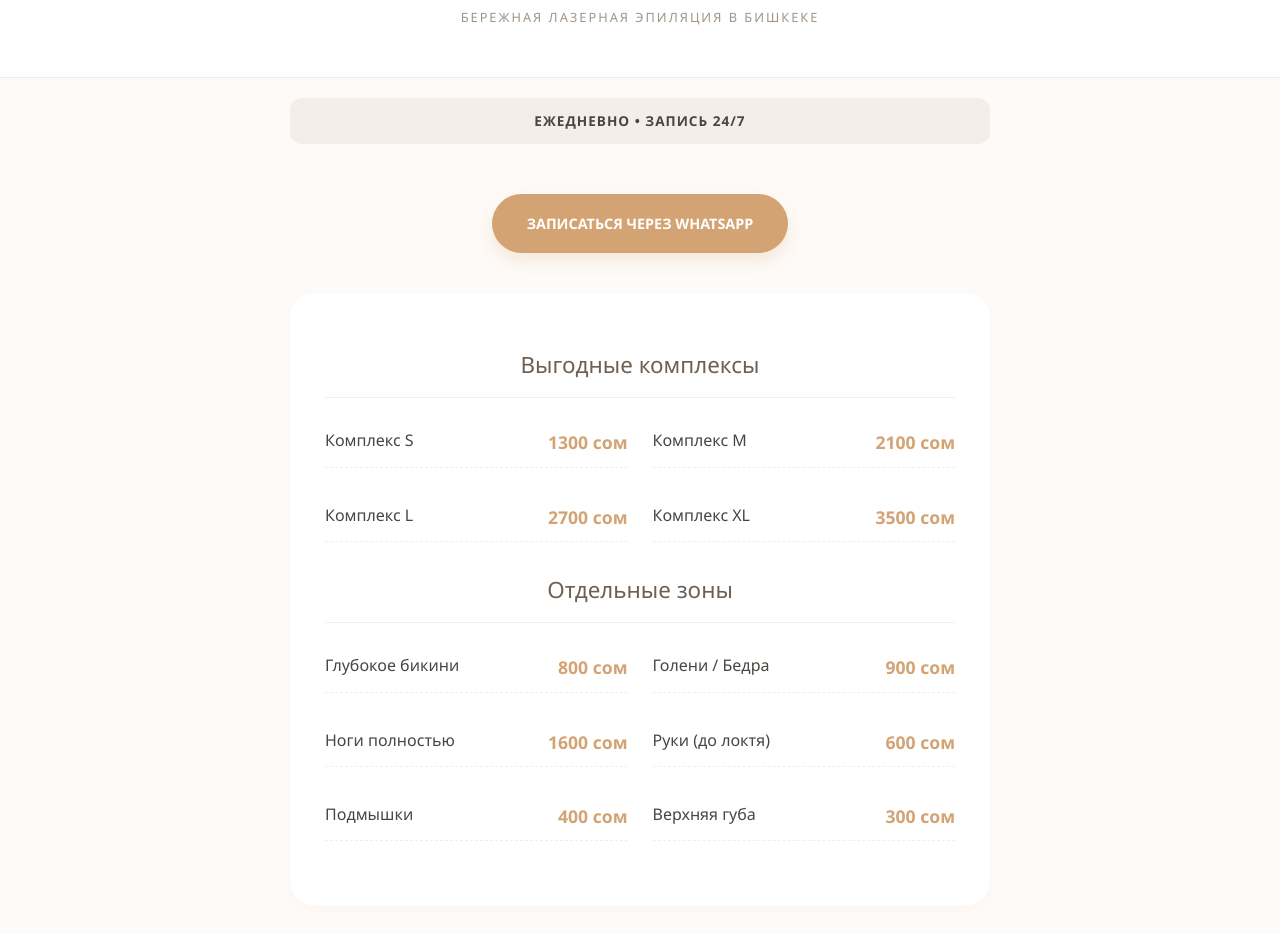
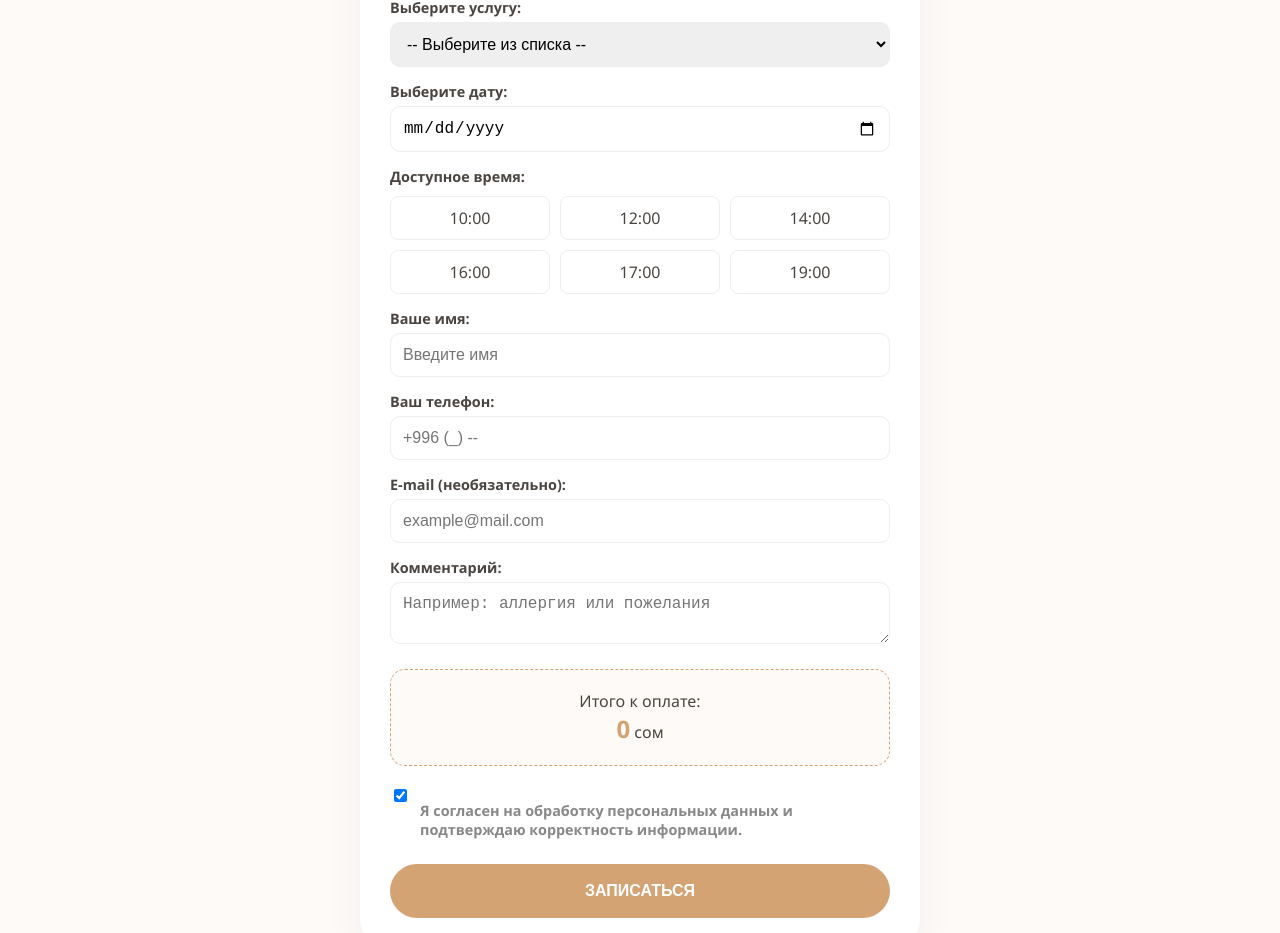
Before and after one commit to imashovdaniel0-maker/gladko-studio, a plain HTML site: page index.html in a window 1280 px wide. Shown: the part 125-1058 px from the top of the page. Drawn offline with Linux system fonts and the light colour scheme.

Commit message:
Update index.html

```diff
--- a/index.html
+++ b/index.html
@@ -3,87 +3,136 @@
 <head>
     <meta charset="UTF-8">
     <meta name="viewport" content="width=device-width, initial-scale=1.0">
-    <title>GLADKO | Лазерная эпиляция Бишкек</title>
+    <title>GLADKO | Онлайн-запись</title>
     <style>
-        /* ОСНОВНОЙ ДИЗАЙН */
-        body { font-family: 'Segoe UI', Helvetica, Arial, sans-serif; margin: 0; background-color: #fdfaf7; color: #4a4540; line-height: 1.6; }
-        header { background-color: white; padding: 50px 20px; text-align: center; border-bottom: 1px solid #f0ece8; }
-        h1 { margin: 0; letter-spacing: 7px; font-weight: 300; font-size: 2.8rem; color: #333; }
-        .tagline { text-transform: uppercase; letter-spacing: 2px; font-size: 0.8rem; color: #a1958a; margin-top: 10px; }
+        :root { --gold: #d4a373; --dark: #4a4540; --light: #fdfaf7; }
+        body { font-family: 'Segoe UI', sans-serif; background-color: var(--light); color: var(--dark); margin: 0; padding: 20px; }
+        .booking-card { max-width: 500px; margin: 0 auto; background: white; padding: 30px; border-radius: 30px; box-shadow: 0 10px 40px rgba(0,0,0,0.05); }
+        h2 { text-align: center; font-weight: 300; letter-spacing: 2px; }
 
-        .container { max-width: 700px; margin: 0 auto; padding: 20px; }
+        label { display: block; margin: 15px 0 5px; font-weight: bold; font-size: 0.9rem; }
+        select, input, textarea { width: 100%; padding: 12px; border: 1px solid #eee; border-radius: 10px; box-sizing: border-box; font-size: 1rem; }
 
-        /* КНОПКА ЗАПИСИ */
-        .cta-section { text-align: center; padding: 30px 0; }
-        .btn-whatsapp {
-            background-color: #d4a373; color: white; padding: 18px 35px;
-            text-decoration: none; border-radius: 50px; font-weight: bold;
-            box-shadow: 0 8px 15px rgba(212, 163, 115, 0.2);
-            transition: 0.3s; display: inline-block;
-            font-size: 0.9rem;
-        }
-        .btn-whatsapp:hover { background-color: #bc8a5f; transform: translateY(-2px); }
+        /* Сетка времени */
+        .time-grid { display: grid; grid-template-columns: repeat(3, 1fr); gap: 10px; margin-top: 10px; }
+        .time-btn { padding: 10px; border: 1px solid #eee; background: white; border-radius: 8px; cursor: pointer; transition: 0.3s; text-align: center; }
+        .time-btn:hover { border-color: var(--gold); color: var(--gold); }
+        .time-btn.active { background: var(--gold); color: white; border-color: var(--gold); }
 
-        /* ПРАЙС-ЛИСТ */
-        .price-section { background: white; padding: 35px; border-radius: 25px; margin-top: 10px; box-shadow: 0 4px 15px rgba(0,0,0,0.02); }
-        h2 { text-align: center; font-weight: 400; border-bottom: 1px solid #f4eee8; padding-bottom: 15px; font-size: 1.4rem; color: #6d5f53; }
-        .price-grid { display: grid; grid-template-columns: 1fr; gap: 12px; margin-top: 20px; margin-bottom: 30px; }
-        .price-item { display: flex; justify-content: space-between; border-bottom: 1px dashed #eee; padding: 10px 0; }
-        .price-item span { font-size: 1rem; }
-        .price-item b { color: #d4a373; font-size: 1.1rem; }
+        .total-price { background: #fdfaf7; padding: 20px; border-radius: 15px; text-align: center; margin: 20px 0; border: 1px dashed var(--gold); }
+        .total-price span { font-size: 1.5rem; font-weight: bold; color: var(--gold); }
 
-        /* ИНФО-БЛОКИ */
-        .work-time { text-align: center; background: #f4eee8; padding: 12px; border-radius: 12px; margin-bottom: 20px; font-size: 0.85rem; font-weight: bold; letter-spacing: 1px; }
-        .location { text-align: center; margin-top: 30px; font-size: 0.9rem; color: #888; }
-        footer { text-align: center; padding: 50px; color: #ccc; font-size: 0.7rem; letter-spacing: 1px; }
+        .checkbox-group { display: flex; align-items: flex-start; gap: 10px; font-size: 0.8rem; color: #888; margin-top: 20px; }
+        .checkbox-group input { width: auto; margin-top: 3px; }
 
-        /* Адаптация для больших экранов */
-        @media (min-width: 600px) { .price-grid { grid-template-columns: 1fr 1fr; gap: 25px; } }
+        .btn-submit { width: 100%; background: var(--gold); color: white; padding: 18px; border: none; border-radius: 50px; font-weight: bold; font-size: 1rem; cursor: pointer; margin-top: 20px; transition: 0.3s; }
+        .btn-submit:hover { background: #bc8a5f; transform: translateY(-2px); }
     </style>
 </head>
 <body>
 
-<header>
-    <h1>GLADKO</h1>
-    <div class="tagline">Бережная лазерная эпиляция в Бишкеке</div>
-</header>
+<div class="booking-card">
+    <h2>Запись в GLADKO</h2>
 
-<div class="container">
-    <div class="work-time">ЕЖЕДНЕВНО • ЗАПИСЬ 24/7</div>
+    <label>Выберите услугу:</label>
+    <select id="service" onchange="updatePrice()">
+        <option value="0" data-price="0">-- Выберите из списка --</option>
+        <option value="Комплекс S" data-price="1300">Комплекс S (1300 сом)</option>
+        <option value="Комплекс M" data-price="2100">Комплекс M (2100 сом)</option>
+        <option value="Комплекс L" data-price="2700">Комплекс L (2700 сом)</option>
+        <option value="Комплекс XL" data-price="3500">Комплекс XL (3500 сом)</option>
+        <option value="Глубокое бикини" data-price="800">Глубокое бикини (800 сом)</option>
+        <option value="Ноги полностью" data-price="1600">Ноги полностью (1600 сом)</option>
+    </select>
 
-    <div class="cta-section">
-        <a href="https://wa.me/996504080838?text=Здравствуйте!%20Хочу%20записаться%20в%20Gladko" class="btn-whatsapp">
-            ЗАПИСАТЬСЯ ЧЕРЕЗ WHATSAPP
-        </a>
+    <label>Выберите дату:</label>
+    <input type="date" id="date">
+
+    <label>Доступное время:</label>
+    <div class="time-grid" id="timeGrid">
+        <div class="time-btn" onclick="selectTime(this)">10:00</div>
+        <div class="time-btn" onclick="selectTime(this)">12:00</div>
+        <div class="time-btn" onclick="selectTime(this)">14:00</div>
+        <div class="time-btn" onclick="selectTime(this)">16:00</div>
+        <div class="time-btn" onclick="selectTime(this)">17:00</div>
+        <div class="time-btn" onclick="selectTime(this)">19:00</div>
     </div>
 
-    <section class="price-section">
-        <h2>Выгодные комплексы</h2>
-        <div class="price-grid">
-            <div class="price-item"><span>Комплекс S</span> <b>1300 сом</b></div>
-            <div class="price-item"><span>Комплекс M</span> <b>2100 сом</b></div>
-            <div class="price-item"><span>Комплекс L</span> <b>2700 сом</b></div>
-            <div class="price-item"><span>Комплекс XL</span> <b>3500 сом</b></div>
-        </div>
+    <label>Ваше имя:</label>
+    <input type="text" id="name" placeholder="Введите имя">
 
-        <h2>Отдельные зоны</h2>
-        <div class="price-grid">
-            <div class="price-item"><span>Глубокое бикини</span> <b>800 сом</b></div>
-            <div class="price-item"><span>Голени / Бедра</span> <b>900 сом</b></div>
-            <div class="price-item"><span>Ноги полностью</span> <b>1600 сом</b></div>
-            <div class="price-item"><span>Руки (до локтя)</span> <b>600 сом</b></div>
-            <div class="price-item"><span>Подмышки</span> <b>400 сом</b></div>
-            <div class="price-item"><span>Верхняя губа</span> <b>300 сом</b></div>
-        </div>
-    </section>
+    <label>Ваш телефон:</label>
+    <input type="tel" id="phone" placeholder="+996 (_) --">
 
-    <div class="location">
-        📍 Бишкек, студия GLADKO
+    <label>E-mail (необязательно):</label>
+    <input type="email" id="email" placeholder="example@mail.com">
+
+    <label>Комментарий:</label>
+    <textarea id="comment" rows="2" placeholder="Например: аллергия или пожелания"></textarea>
+
+    <div class="total-price">
+        Итого к оплате: <br>
+        <span id="displayPrice">0</span> сом
     </div>
+<div class="checkbox-group">
+        <input type="checkbox" id="agree" checked>
+        <label for="agree">Я согласен на обработку персональных данных и подтверждаю корректность информации.</label>
+    </div>
+
+    <button class="btn-submit" onclick="sendToWhatsApp()">ЗАПИСАТЬСЯ</button>
 </div>
-<footer>
-    &copy; 2026 GLADKO STUDIO • BISHKEK
-</footer>
+
+<script>
+    let selectedTime = "";
+
+    function selectTime(btn) {
+        document.querySelectorAll('.time-btn').forEach(b => b.classList.remove('active'));
+        btn.classList.add('active');
+        selectedTime = btn.innerText;
+    }
+
+    function updatePrice() {
+        const select = document.getElementById('service');
+        const price = select.options[select.selectedIndex].getAttribute('data-price');
+        document.getElementById('displayPrice').innerText = price;
+    }
+
+    function sendToWhatsApp() {
+        const service = document.getElementById('service').value;
+        const date = document.getElementById('date').value;
+        const name = document.getElementById('name').value;
+        const phone = document.getElementById('phone').value;
+        const price = document.getElementById('displayPrice').innerText;
+        const comment = document.getElementById('comment').value;
+        const agree = document.getElementById('agree').checked;
+
+        if (service == "0"  !date  !selectedTime  !name  !phone) {
+            alert("Пожалуйста, заполните все основные поля и выберите время!");
+            return;
+        }
+
+        if (!agree) {
+            alert("Нужно подтвердить согласие на обработку данных");
+            return;
+        }
+
+        // ЗАМЕНИ ТУТ НОМЕР НА СВОЙ
+        const myNumber = "996XXXXXXXXX";
+
+        const text = ЗАЯВКА С САЙТА GLADKO:%0A +
+                     ------------------------%0A +
+                     🌸 Услуга: ${service}%0A +
+                     📅 Дата: ${date}%0A +
+                     ⏰ Время: ${selectedTime}%0A +
+                     ------------------------%0A +
+                     👤 Клиент: ${name}%0A +
+                     📞 Телефон: ${phone}%0A +
+                     💬 Коммент: ${comment}%0A +
+                     💰 Сумма: ${price} сом;
+
+        window.open(https://wa.me/${myNumber}?text=${text}, '_blank');
+    }
+</script>
 
 </body>
 </html>
```
